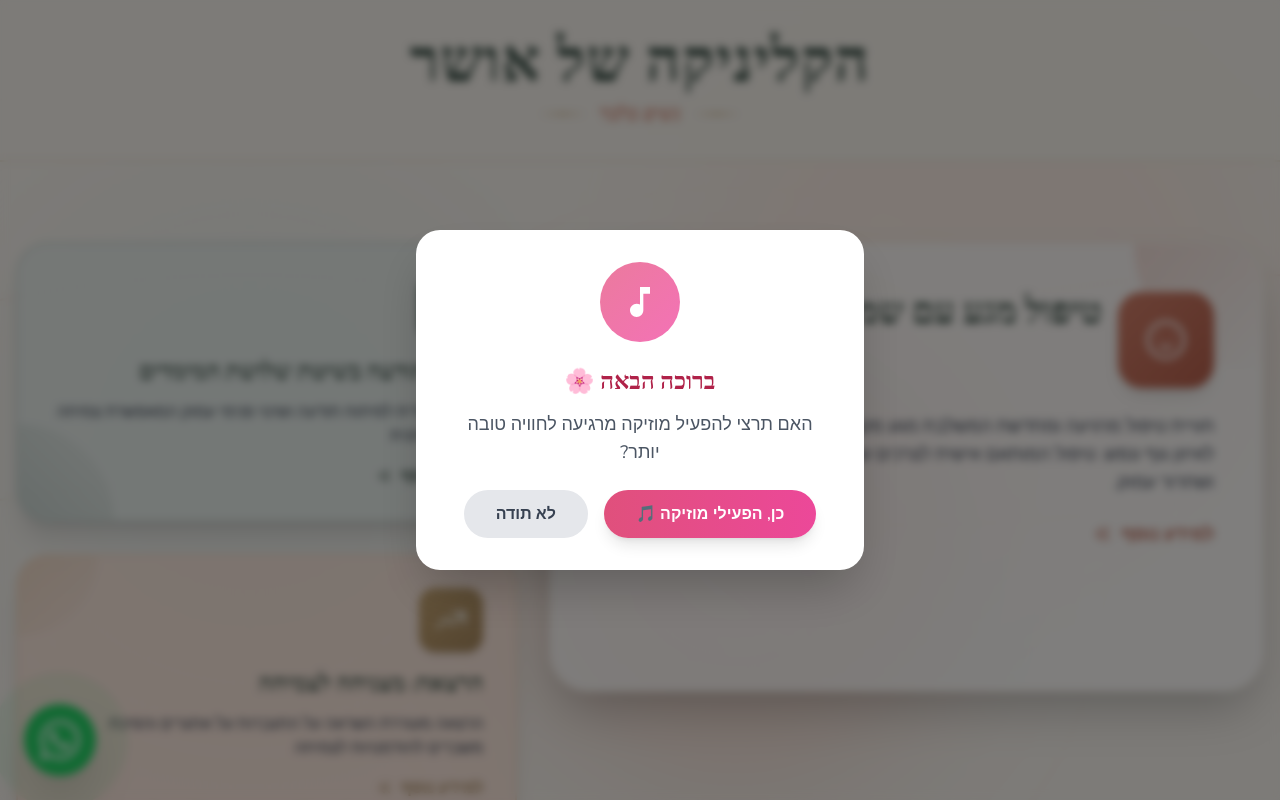
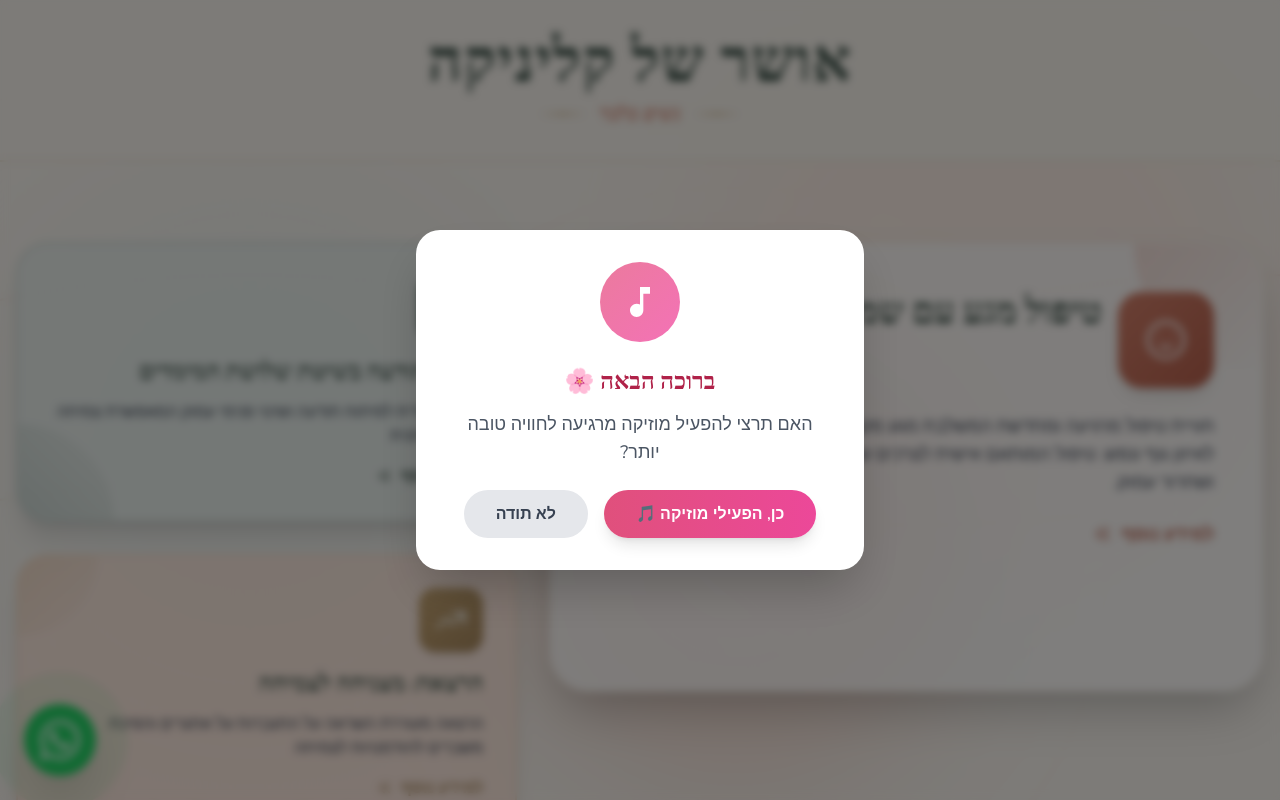
Before and after one commit to RomanVol/OsherClinic, a Next.js app: page / in a window 1280 px wide. Shown: the top 800 px of the page. Built offline with nearby package versions, Linux system fonts and the light colour scheme.

Commit message:
web site name changed

```diff
--- a/app/HomeClient.tsx
+++ b/app/HomeClient.tsx
@@ -34,7 +34,7 @@ export default function HomeClient() {
         <div className="container mx-auto px-4 py-6 md:py-8">
           <div className="flex flex-col items-center gap-2">
             <h1 className="text-3xl sm:text-4xl md:text-5xl lg:text-6xl font-serif font-bold text-center text-sage-dark tracking-wide">
-              הקליניקה של אושר
+              אושר של קליניקה
             </h1>
             <div className="flex items-center gap-3">
               <div className="w-12 h-[2px] bg-gradient-to-r from-transparent via-gold to-transparent"></div>
@@ -256,7 +256,7 @@ export default function HomeClient() {
         <div className="container mx-auto px-4">
           <div className="text-center">
             <h3 className="text-2xl md:text-3xl font-serif font-bold text-cream mb-3">
-              הקליניקה של אושר
+              אושר של קליניקה
             </h3>
             <div className="w-16 h-[2px] bg-gold/50 mx-auto mb-6"></div>
 
@@ -266,7 +266,7 @@ export default function HomeClient() {
             </div>
 
             <div className="mt-8 pt-6 border-t border-sage/30">
-              <p className="text-sage-light/60 text-sm">© 2025 הקליניקה של אושר • כל הזכויות שמורות</p>
+              <p className="text-sage-light/60 text-sm">© 2025 אושר של קליניקה • כל הזכויות שמורות</p>
             </div>
           </div>
         </div>
--- a/app/components/ContactSection.tsx
+++ b/app/components/ContactSection.tsx
@@ -116,7 +116,7 @@ export default function ContactSection() {
             <div className="rounded-[2.5rem] overflow-hidden shadow-2xl border-2 border-gold/10">
               <img
                 src="/images/clinic_2.jpeg"
-                alt="הקליניקה של אושר"
+                alt="אושר של קליניקה"
                 className="w-full h-auto object-cover hover:scale-105 transition-transform duration-700"
               />
             </div>
--- a/app/consciousness/page.tsx
+++ b/app/consciousness/page.tsx
@@ -4,7 +4,7 @@ import ContactForm from '../components/ContactForm';
 import ContactSection from '../components/ContactSection';
 
 export const metadata: Metadata = {
-  title: 'טיפול תודעה בשיטת שלושת המימדים לנשים | הקליניקה של אושר',
+  title: 'טיפול תודעה בשיטת שלושת המימדים לנשים | אושר של קליניקה',
   description:
     'טיפול תודעה בשיטת שלושת המימדים לנשים בלבד: תהליך עומק לשינוי דפוסים, בהירות וצמיחה אישית. לתיאום שיחה: 050-766-0560 (אזור השרון הצפוני).',
   alternates: {
@@ -295,7 +295,7 @@ export default function ConsciousnessPage() {
         <div className="container mx-auto px-4">
           <div className="text-center">
             <h3 className="text-2xl md:text-3xl font-serif font-bold text-cream mb-3">
-              הקליניקה של אושר
+              אושר של קליניקה
             </h3>
             <div className="w-16 h-[2px] bg-gold/50 mx-auto mb-6"></div>
 
@@ -305,7 +305,7 @@ export default function ConsciousnessPage() {
             </div>
 
             <div className="mt-8 pt-6 border-t border-sage/30">
-              <p className="text-sage-light/60 text-sm">© 2025 הקליניקה של אושר • כל הזכויות שמורות</p>
+              <p className="text-sage-light/60 text-sm">© 2025 אושר של קליניקה • כל הזכויות שמורות</p>
             </div>
           </div>
         </div>
--- a/app/layout.tsx
+++ b/app/layout.tsx
@@ -6,7 +6,7 @@ import MusicPlayer from "./components/MusicPlayer";
 const IS_PRODUCTION = process.env.VERCEL_ENV === "production";
 
 export const metadata: Metadata = {
-  title: "הקליניקה של אושר",
+  title: "אושר של קליניקה",
   description: "מרכז לטיפולים הוליסטיים ופיתוח אישי",
   metadataBase: new URL("https://osherclinic.co.il"),
   verification: {
--- a/app/lecture/page.tsx
+++ b/app/lecture/page.tsx
@@ -4,7 +4,7 @@ import ContactForm from '../components/ContactForm';
 import LectureContactSection from '../components/LectureContactSection';
 
 export const metadata: Metadata = {
-  title: 'הרצאה: מצניחה לצמיחה - חיים כנגד כל הסיכויים | הקליניקה של אושר',
+  title: 'הרצאה: מצניחה לצמיחה - חיים כנגד כל הסיכויים | אושר של קליניקה',
   description:
     'הרצאה מעוררת השראה לנשים על התגברות על אתגרים והפיכת משברים להזדמנויות לצמיחה. להזמנות ותיאום שיחה: 050-766-0560.',
   alternates: {
@@ -329,7 +329,7 @@ export default function LecturePage() {
         <div className="container mx-auto px-4">
           <div className="text-center">
             <h3 className="text-2xl md:text-3xl font-serif font-bold text-cream mb-3">
-              הקליניקה של אושר
+              אושר של קליניקה
             </h3>
             <div className="w-16 h-[2px] bg-gold/50 mx-auto mb-6"></div>
 
@@ -339,7 +339,7 @@ export default function LecturePage() {
             </div>
 
             <div className="mt-8 pt-6 border-t border-sage/30">
-              <p className="text-sage-light/60 text-sm">© 2025 הקליניקה של אושר • כל הזכויות שמורות</p>
+              <p className="text-sage-light/60 text-sm">© 2025 אושר של קליניקה • כל הזכויות שמורות</p>
             </div>
           </div>
         </div>
--- a/app/massage/page.tsx
+++ b/app/massage/page.tsx
@@ -7,7 +7,7 @@ import ContactSection from '../components/ContactSection';
 import { homeTestimonials } from '../data/testimonials';
 
 export const metadata: Metadata = {
-  title: 'טיפול מגע עם שמנים אתריים לנשים | הקליניקה של אושר',
+  title: 'טיפול מגע עם שמנים אתריים לנשים | אושר של קליניקה',
   description:
     'טיפול מגע מקצועי עם שמנים אתריים לנשים בלבד: הרפיה, איזון גוף-נפש והפגת מתחים. לתיאום שיחה בקלות: 050-766-0560 (אזור השרון הצפוני).',
   alternates: {
@@ -139,7 +139,7 @@ export default function MassagePage() {
                   בקליניקה אני משתמשת בשמנים אתריים איכותיים של חברת דוטרה (doTERRA), המובילה העולמית בתחום השמנים האתריים הטהורים והטבעיים.
                 </p>
                 <p className="mb-6">
-                  ניתן לרכוש את השמנים האתריים דרך הקליניקה של אושר - אשמח לייעץ לך ולהתאים את השמנים המתאימים ביותר עבורך.
+                  ניתן לרכוש את השמנים האתריים דרך אושר של קליניקה - אשמח לייעץ לך ולהתאים את השמנים המתאימים ביותר עבורך.
                 </p>
 
                 <div className="flex flex-col items-start gap-4">
@@ -278,7 +278,7 @@ export default function MassagePage() {
         <div className="container mx-auto px-4">
           <div className="text-center">
             <h3 className="text-2xl md:text-3xl font-serif font-bold text-cream mb-3">
-              הקליניקה של אושר
+              אושר של קליניקה
             </h3>
             <div className="w-16 h-[2px] bg-gold/50 mx-auto mb-6"></div>
 
@@ -288,7 +288,7 @@ export default function MassagePage() {
             </div>
 
             <div className="mt-8 pt-6 border-t border-sage/30">
-              <p className="text-sage-light/60 text-sm">© 2025 הקליניקה של אושר • כל הזכויות שמורות</p>
+              <p className="text-sage-light/60 text-sm">© 2025 אושר של קליניקה • כל הזכויות שמורות</p>
             </div>
           </div>
         </div>
--- a/app/page.tsx
+++ b/app/page.tsx
@@ -2,7 +2,7 @@ import type { Metadata } from 'next';
 import HomeClient from './HomeClient';
 
 export const metadata: Metadata = {
-  title: 'הקליניקה של אושר | טיפולים הוליסטיים לנשים | השרון הצפוני',
+  title: 'אושר של קליניקה | טיפולים הוליסטיים לנשים | השרון הצפוני',
   description:
     'טיפולים הוליסטיים ופיתוח אישי לנשים בלבד בחריש, באזור השרון הצפוני (כולל חדרה ופרדס חנה). לתיאום שיחה: 050-766-0560.',
   alternates: {
```
Also changed, not shown: 2 other files (tests, documents, lock files or other folders).
